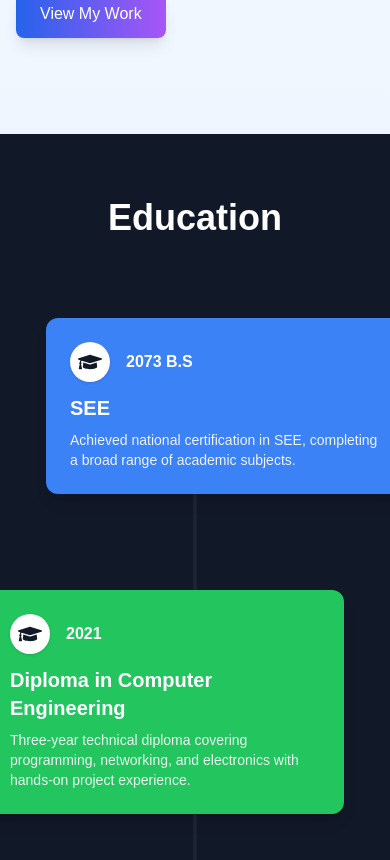
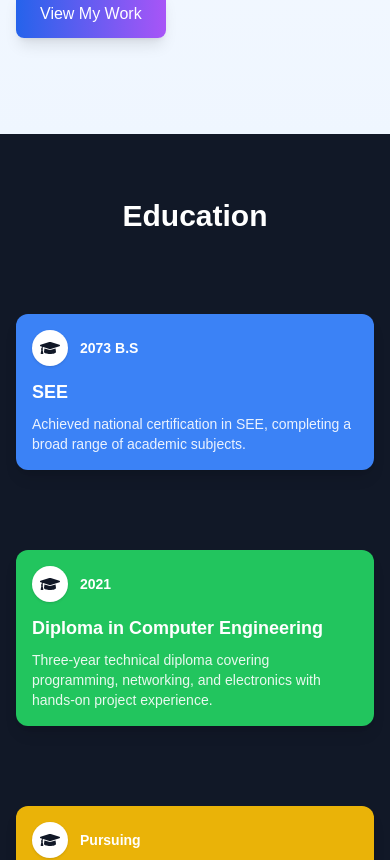
Before and after one commit to Lifelight270/portfollio, a Next.js app: page / in a window 390 px wide. Shown: the part 1840-2700 px from the top of the page. Built offline with nearby package versions, Linux system fonts and the light colour scheme.

Commit message:
last commit

```diff
--- a/src/app/components/About.tsx
+++ b/src/app/components/About.tsx
@@ -16,11 +16,9 @@ const About: React.FC = () => {
       id="about"
       className="py-24 bg-gradient-to-b from-white to-blue-50">
       <div className="max-w-6xl mx-auto px-4 flex flex-col md:flex-row items-center md:items-start space-y-12 md:space-y-0 md:space-x-16">
-
         {/* Photo Section with Gradient Border and Tilted Image */}
-        <div className="w-full md:w-1/2 flex justify-center">
+        <div className="w-screen md:w-1/2 flex justify-center">
           <div className="relative w-[320px] h-[400px] group">
-
             {/* Animated Gradient Border */}
             <motion.div
               className="absolute -inset-1 rounded-xl bg-gradient-to-r from-blue-600 via-purple-500 to-pink-500 opacity-75 blur-sm z-0"
@@ -60,11 +58,12 @@ const About: React.FC = () => {
               }}>
               <Image
                 src="/bio_pic.jpg"
-                alt="Your Name"
-                layout="fill"
-                objectFit="cover"
-                className="rounded-xl"
+                alt="Janak Bahadur Tharu"
+                fill
+                className="rounded-xl object-cover"
               />
+
+              {/* Overlay gradient on hover */}
               <div className="absolute inset-0 bg-gradient-to-t from-black/30 to-transparent opacity-0 group-hover:opacity-100 transition-opacity duration-300" />
             </motion.div>
           </div>
--- a/src/app/components/Education.tsx
+++ b/src/app/components/Education.tsx
@@ -1,7 +1,7 @@
 "use client";
 
 import React from "react";
-import { FaGraduationCap  } from "react-icons/fa";
+import { FaGraduationCap } from "react-icons/fa";
 import { motion, useAnimation } from "framer-motion";
 import { useInView } from "react-intersection-observer";
 
@@ -44,25 +44,20 @@ const timelineData: Milestone[] = [
     description:
       "Currently pursuing studies in software development, data structures, algorithms, and embedded systems.",
   },
-  // {
-  //   id: 4,
-  //   date: "2021",
-  //   title: "Started a Company",
-  //   icon: FaLightbulb,
-  //   color: "bg-purple-500",
-  // },
 ];
 
 // 3. Main timeline wrapper
 const Education: React.FC = () => {
   return (
     <section id="education">
-      <div className="relative bg-gray-900 text-white py-16">
-        <h2 className="text-4xl font-bold text-center mb-20">Education</h2>
+      <div className="relative bg-gray-900 text-white py-16 px-4 sm:px-6">
+        <h2 className="text-3xl sm:text-4xl font-bold text-center mb-20">
+          Education
+        </h2>
 
-        <div className="relative w-full max-w-3xl mx-auto px-4">
+        <div className="relative w-full max-w-3xl mx-auto">
           {/* Vertical center line */}
-          <div className="absolute left-1/2 top-0 h-full w-1 bg-gray-700 opacity-30 -translate-x-1/2 z-0" />
+          <div className="hidden md:block absolute left-1/2 top-0 h-full w-1 bg-gray-700 opacity-30 -translate-x-1/2 z-0" />
 
           {timelineData.map((milestone, index) => (
             <MilestoneItem
@@ -124,32 +119,30 @@ const MilestoneItem: React.FC<{ milestone: Milestone; index: number }> = ({
   return (
     <div
       ref={ref}
-      className="relative z-10 mb-24 flex flex-col md:flex-row items-center w-full">
-      {/* Vertical animation bar segment */}
+      className="relative z-10 mb-20 flex flex-col md:flex-row items-center w-full">
+      {/* Vertical animation bar segment (desktop only) */}
       <motion.div
         initial="hidden"
         animate={controls}
         variants={verticalLineVariants}
-        className="absolute left-1/2 top-0 w-1 bg-gradient-to-b from-transparent to-white transform -translate-x-1/2 z-0 origin-top"
+        className="hidden md:block absolute left-1/2 top-0 w-1 bg-gradient-to-b from-transparent to-white transform -translate-x-1/2 z-0 origin-top"
       />
 
-      {/* Side spacer */}
+      {/* Side spacer (desktop only) */}
       <div
-        className={`w-full md:w-1/2 ${
-          isLeft ? "md:pr-[100px]" : "md:pl-[100px]"
-        } ${isLeft ? "md:order-1" : "md:order-2"}`}
+        className={`hidden md:block md:w-1/2 ${
+          isLeft ? "md:pr-[100px] md:order-1" : "md:pl-[100px] md:order-2"
+        }`}
       />
 
-      {/* Connector line from center to card */}
+      {/* Connector line from center to card (desktop only) */}
       <motion.div
         initial="hidden"
         animate={controls}
         variants={lineVariants}
-        className={`
-          hidden md:block h-1 bg-white absolute top-1/2 z-10
-          ${isLeft ? "left-1/2" : "right-1/2"}
-          transform -translate-y-1/2
-        `}
+        className={`hidden md:block h-1 bg-white absolute top-1/2 z-10 ${
+          isLeft ? "left-1/2" : "right-1/2"
+        } transform -translate-y-1/2`}
       />
 
       {/* Card content */}
@@ -157,21 +150,21 @@ const MilestoneItem: React.FC<{ milestone: Milestone; index: number }> = ({
         initial="hidden"
         animate={controls}
         variants={cardVariants}
-        className={`w-full md:w-1/2 p-6 rounded-xl shadow-lg ${
+        className={`w-full md:w-1/2 p-4 sm:p-6 rounded-xl shadow-lg ${
           milestone.color
         } text-white z-10 ${
-          isLeft ? "md:order-2 ml-[60px]" : "md:order-1 mr-[60px]"
+          isLeft ? "md:order-2 md:ml-[60px]" : "md:order-1 md:mr-[60px]"
         }`}>
         <div className="flex flex-col items-start">
           <div className="flex items-center mb-3">
             <div className="bg-white p-2 rounded-full shadow">
-              <Icon className="text-2xl text-gray-900" />
+              <Icon className="text-xl sm:text-2xl text-gray-900" />
             </div>
-            <span className="ml-4 text-base font-semibold">
+            <span className="ml-3 text-sm sm:text-base font-semibold">
               {milestone.date}
             </span>
           </div>
-          <h3 className="text-xl font-bold">{milestone.title}</h3>
+          <h3 className="text-lg sm:text-xl font-bold">{milestone.title}</h3>
           <p className="text-sm mt-2 text-white/90">{milestone.description}</p>
         </div>
       </motion.div>
--- a/src/app/components/Header.tsx
+++ b/src/app/components/Header.tsx
@@ -49,13 +49,12 @@ const Header: React.FC = () => {
 
   return (
     <>
-      <header className="bg-gray-900 text-white fixed top-0 left-0 w-full z-50 shadow-md">
+      <header className="bg-gray-900 text-white fixed top-0 left-0 w-screen z-50 shadow-md">
         <div className="max-w-screen-xl mx-auto px-4 sm:px-6 md:px-8 py-4 flex justify-between items-center">
           <motion.a
             href="#home"
             className="text-xl font-bold flex space-x-1 cursor-pointer"
-            onClick={() => window.scrollTo({ top: 0, behavior: "smooth" })}
-          >
+            onClick={() => window.scrollTo({ top: 0, behavior: "smooth" })}>
             {logoLetters.map((char, index) => (
               <motion.span
                 key={index}
@@ -67,8 +66,7 @@ const Header: React.FC = () => {
                   delay: index * 0.3,
                   ease: "easeInOut",
                 }}
-                className="inline-block"
-              >
+                className="inline-block">
                 {char}
               </motion.span>
             ))}
@@ -83,16 +81,14 @@ const Header: React.FC = () => {
                   activeSection === item.toLowerCase()
                     ? "text-blue-500 font-semibold"
                     : "hover:text-blue-400"
-                }`}
-              >
+                }`}>
                 {item}
               </a>
             ))}
             <a
               href="/Biodata.pdf"
               download="Janak_Bahadur_Tharu_CV.pdf"
-              className="px-4 py-2 bg-blue-500 rounded-md hover:bg-blue-600 transition duration-200"
-            >
+              className="px-4 py-2 bg-blue-500 rounded-md hover:bg-blue-600 transition duration-200">
               Download CV
             </a>
           </nav>
@@ -101,22 +97,20 @@ const Header: React.FC = () => {
             <button
               onClick={toggleMenu}
               aria-label="Toggle Menu"
-              aria-expanded={isOpen}
-            >
+              aria-expanded={isOpen}>
               {isOpen ? <FaTimes size={24} /> : <FaBars size={24} />}
             </button>
           </div>
         </div>
 
         {isOpen && (
-          <div className="md:hidden bg-gray-800 px-4 sm:px-6 pb-6 pt-4 space-y-4 text-center">
+          <div className="md:hidden bg-gray-800 px-4 sm:px-6 pb-6 pt-4 space-y-4 text-center overflow-hidden">
             {navItems.map((item) => (
               <a
                 key={item}
                 href={`#${item.toLowerCase()}`}
                 onClick={closeMenu}
-                className="block hover:text-blue-400 transition-colors duration-200"
-              >
+                className="block hover:text-blue-400 transition-colors duration-200">
                 {item}
               </a>
             ))}
@@ -124,8 +118,7 @@ const Header: React.FC = () => {
               href="/Biodata.pdf"
               download="Janak_Bahadur_Tharu_CV.pdf"
               onClick={closeMenu}
-              className="inline-block mt-2 px-4 py-2 bg-blue-500 rounded-md hover:bg-blue-600 transition duration-200"
-            >
+              className="inline-block mt-2 px-3 py-1.5 text-sm bg-blue-500 rounded-md hover:bg-blue-600 transition duration-200 md:px-4 md:py-2 md:text-base">
               Download CV
             </a>
           </div>
@@ -134,14 +127,12 @@ const Header: React.FC = () => {
 
       <section
         id="home"
-        className="relative pt-32 md:pt-40 h-screen flex justify-center items-center text-center bg-gray-900 overflow-hidden"
-      >
+        className="relative pt-32 md:pt-40 h-screen flex justify-center items-center text-center bg-gray-900 overflow-hidden">
         <motion.div
           className="absolute top-0 left-0 w-full h-full z-0 overflow-hidden"
           initial={{ opacity: 0 }}
           animate={{ opacity: 1 }}
-          transition={{ duration: 1.2 }}
-        >
+          transition={{ duration: 1.2 }}>
           <motion.div
             className="absolute w-72 h-72 bg-blue-500 rounded-full mix-blend-multiply filter blur-3xl opacity-30 animate-blob"
             animate={{ x: [0, 100, -100, 0], y: [0, -50, 50, 0] }}
@@ -172,14 +163,12 @@ const Header: React.FC = () => {
           <div className="flex flex-col sm:flex-row justify-center gap-4">
             <a
               href="#portfolio"
-              className="px-6 py-3 bg-blue-500 rounded-md hover:bg-blue-600 text-white"
-            >
+              className="px-6 py-3 bg-blue-500 rounded-md hover:bg-blue-600 text-white">
               View Portfolio
             </a>
             <a
               href="#contact"
-              className="px-6 py-3 bg-gray-700 rounded-md hover:bg-gray-800 text-white"
-            >
+              className="px-6 py-3 bg-gray-700 rounded-md hover:bg-gray-800 text-white">
               Contact Me
             </a>
           </div>
--- a/tailwind.config.ts
+++ b/tailwind.config.ts
@@ -13,6 +13,14 @@ export default {
         foreground: "var(--foreground)",
       },
     },
+    screens: {
+      'xs': '480px',
+      'sm': '640px',
+      'md': '768px',
+      'tablet': '850px', // 👈 custom breakpoint
+      'lg': '1024px',
+      'xl': '1280px',
+    },
   },
   plugins: [],
 } satisfies Config;
```
Also changed, not shown: src/app/globals.css (line endings or trailing spaces).
